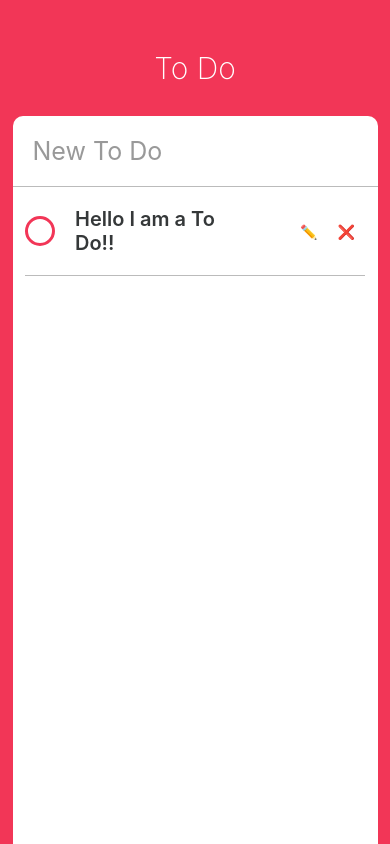
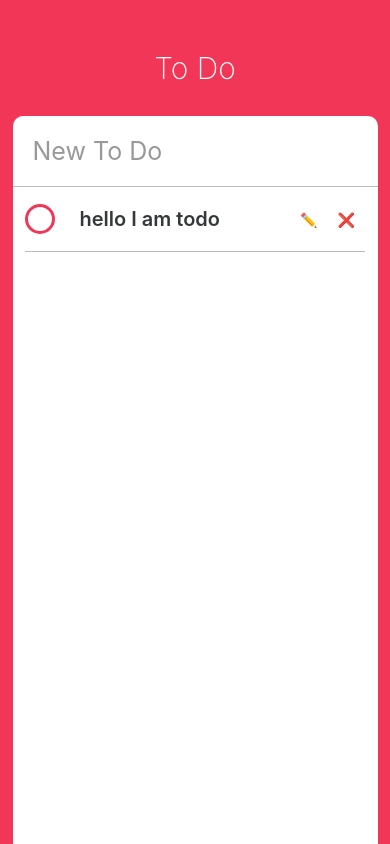
Before and after one commit to sarahyoon/toDoApp, a React Native app: screen / in a window 390 px wide. Built offline with nearby package versions, Linux system fonts and the light colour scheme.

Commit message:
edit todo style component

```diff
--- a/App.js
+++ b/App.js
@@ -12,8 +12,7 @@
 
 const {height, width} = Dimensions.get("window");
 
-type Props = {};
-export default class App extends Component<Props> {
+export default class App extends Component {
   state={
     newToDo:""
   }
@@ -33,7 +32,7 @@
             autoCorrect={false}
             />
             <ScrollView contentContainerStyle={styles.toDos}>
-              <ToDo />
+              <ToDo text={"hello I am todo"}/>
             </ScrollView>
         </View>
       </View>
--- a/ToDo.js
+++ b/ToDo.js
@@ -1,5 +1,5 @@
 import React, {Component} from "react";
-import {View, Text, TouchableOpacity, StyleSheet, Dimensions} from "react-native";
+import {View, Text, TouchableOpacity, StyleSheet, Dimensions, TextInput} from "react-native";
 import symbolicateStackTrace from "react-native/Libraries/Core/Devtools/symbolicateStackTrace";
 
 const {width, height} =Dimensions.get("window");
@@ -7,10 +7,12 @@
 export default class ToDo extends Component{
     state={
         isEditing:false,
-        isCompleted:false
+        isCompleted:false,
+        toDoValue:""
     };
     render(){
-        const {isCompleted, isEditing} = this.state;
+        const {isCompleted, isEditing, toDoValue} = this.state;
+        const {text} = this.props;
         return(
         <View style={styles.container}>
             <View style={styles.colum}>
@@ -18,8 +20,21 @@
                 <View style={[styles.circle,
                     isCompleted ? styles.completedCircle : styles.unCompletedCircle]}/>
             </TouchableOpacity>
-            <Text style={[styles.text,
-                isCompleted ? styles.completeText : styles.unCompletedText]}>Hello I am a To Do!!</Text>
+            {isEditing ?
+            (<TextInput
+            style={
+                [styles.input, styles.text, isCompleted ? styles.completeText : styles.unCompletedText]}
+            value={toDoValue}
+            multiline={true}
+            onChangeText={this._controlInput}
+            returnKeyType={"done"}
+            onBlur={this._finishEditing}/>)
+            :
+            (<Text style={[
+                styles.text, isCompleted ? styles.completeText : styles.unCompletedText
+            ]}>{text}
+            </Text>)
+        }
         </View>
             {isEditing ? (
                 <View style={styles.actions}>
@@ -55,14 +70,19 @@
         });
     };
     _startEditing=()=>{
+        const{text} = this.props;
         this.setState({
-            isEditing:true
+            isEditing:true,
+            toDoValue: text
         })
     };
     _finishEditing=()=>{
         this.setState({
             isEditing:false
         })
+    };
+    _controlInput = (text)=>{
+        this.setState({toDoValue: text});
     };
 }
 
@@ -113,6 +133,10 @@
     actionContainer:{
         marginVertical:10,
         marginHorizontal:10
+    },
+    input:{
+        marginVertical:20,
+        width:width/2,
     }
 
 });
```
